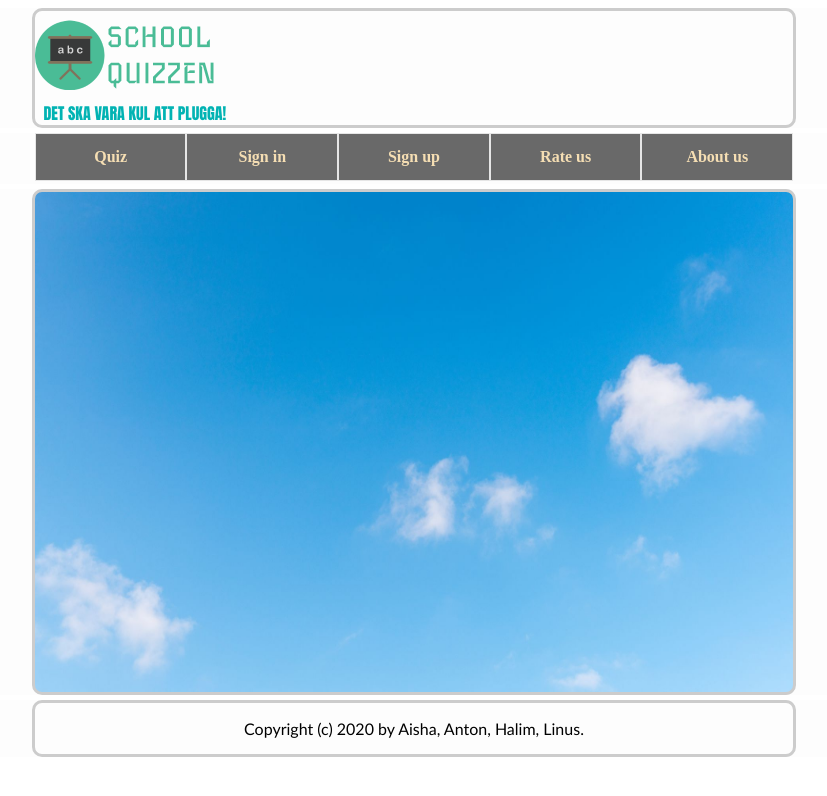
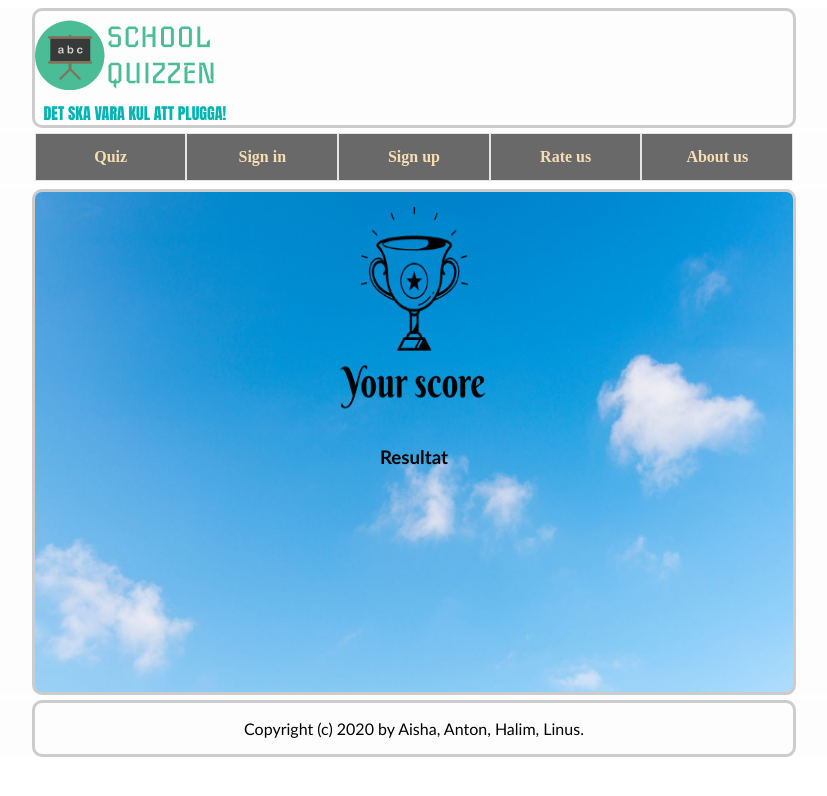
Before and after one commit to LinusSelven/web-application-quiz, a Vue app: page /results in a window 1280 px wide. Shown: the top 796 px of the page, without its empty margins (226-1053 px from the left). Built offline with nearby package versions, Linux system fonts and the light colour scheme; the HTML template or start-up script is replaced by a standard one.

Commit message:
skellet för score sida

```diff
--- /dev/null
+++ b/src/components/Results.vue
@@ -0,0 +1,25 @@
+<template>
+    <div class="results">
+        <img src="../assets/result1.png" alt="res" class="res">
+
+        <h3>Resultat</h3>
+
+    </div>
+</template>
+
+<script>
+    export default {
+        name: "Results"
+    }
+</script>
+
+<style scoped>
+    .res{
+
+        margin: 0 auto;
+        padding-top: 15px;
+        width: 300px;
+        height: 220px;
+        display: flow;
+    }
+</style>
--- a/src/components/geographyquiz.vue
+++ b/src/components/geographyquiz.vue
@@ -20,6 +20,7 @@
                 <h3 class="right-answer">{{resultat}}</h3>
                 <p></p>
                 <button class="q-btn" @click="nextQuestion()" v-show="questionNumber !== (geoQuiz.length-1)">Nästa fråga</button>
+                <router-link to="/results"><button class="q-btn" v-show="questionNumber === (geoQuiz.length-1)">Resultat</button></router-link>
                 <h3>Your score: {{countOfCorrectAnswers}} / {{geoQuiz.length}}</h3>
             </div>
     </div>
--- a/src/router/index.js
+++ b/src/router/index.js
@@ -17,6 +17,11 @@ const routes = [
         path: '/aboutus',
         name: 'About us',
         component: () => import(/* webpackChunkName: "about" */ '../components/About.vue')
+    },
+    {
+        path: '/results',
+        name: 'Results',
+        component: () => import(/* webpackChunkName: "about" */ '../components/Results.vue')
     },
     {
         path: '/register',
```
Also changed, not shown: src/assets/result1.png (added), 1 other file (tests, documents, lock files or other folders).
